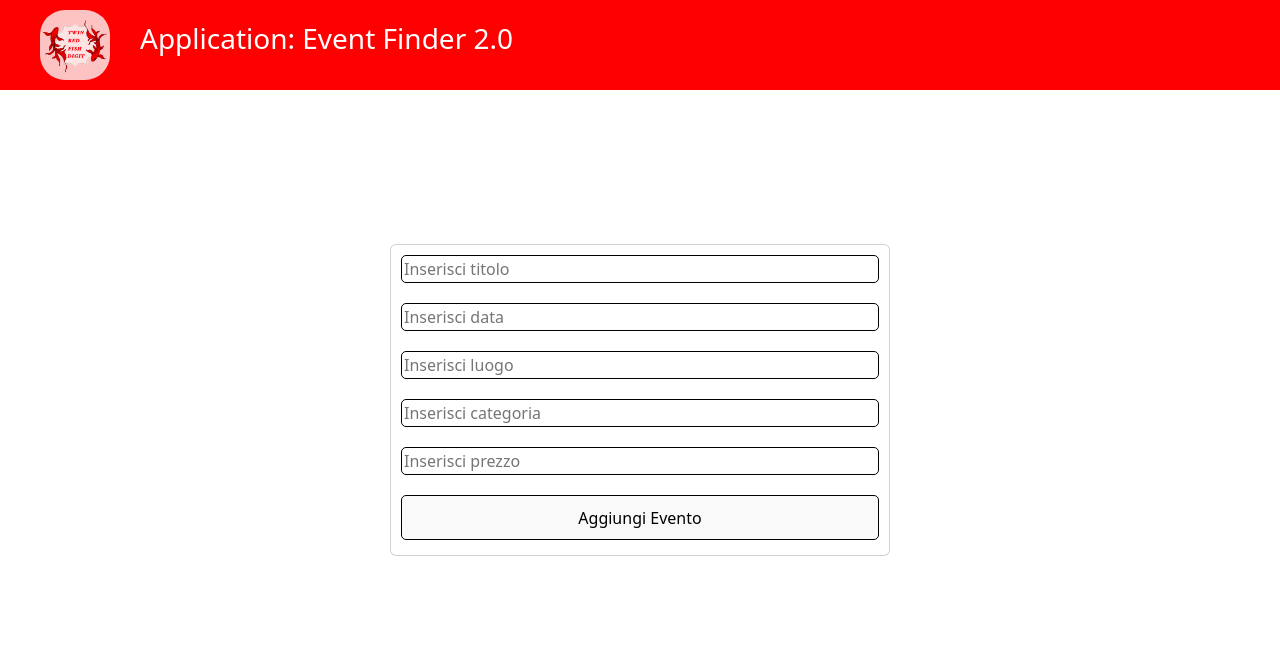
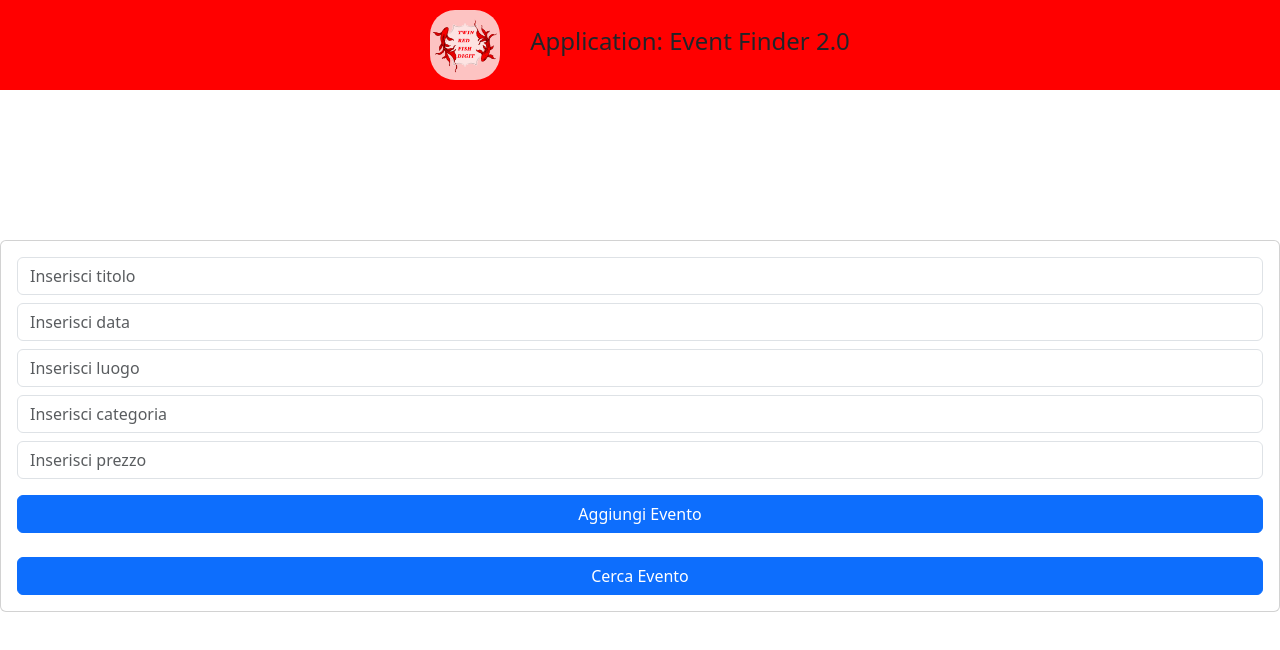
Before and after one commit to Luke2000-ai/Eventi_Finder-2.0-, a React (Vite) app in the folder Eventi_Finder/: page / in a window 1280 px wide. Shown: the top 650 px of the page. Built offline with nearby package versions, Linux system fonts and the light colour scheme.

Commit message:
6. Front e Inizio ricerca

```diff
--- a/Eventi_Finder/package.json
+++ b/Eventi_Finder/package.json
@@ -10,6 +10,7 @@
     "preview": "vite preview"
   },
   "dependencies": {
+    "bootstrap": "^5.3.8",
     "react": "^19.1.1",
     "react-dom": "^19.1.1"
   },
--- a/Eventi_Finder/src/components/ListaOggetti.css
+++ b/Eventi_Finder/src/components/ListaOggetti.css
@@ -1,42 +1,38 @@
-input{
+input {
+  width: 100%;
   border: solid 1px black;
   border-radius: 5px;
-  margin: 10px;
-  box-sizing: border-box;
-
-}
-
-button{
-  border: solid 1px black;
-  border-radius: 5px;
-  margin-left: 10px;
-  margin-right: 10px;
-  margin-bottom: 15px;
-  margin-top: 10px;
+  margin: 10px 0;
   box-sizing: border-box;
 }
 
-table, th, td {
-  border: none
+button {
+  border: solid 1px black;
+  border-radius: 5px;
+  margin: 10px 5px 15px 0;
+  box-sizing: border-box;
 }
 
-.colore{
-  background-color: darkgray;
+.tutto{
+  padding-top: 100px;
+  width: 100%;
 }
 
-tr:nth-child(even) {
-  background-color: #f2f2f2;
+#root {
+  width: 100%;
+  max-width: 100%;
 }
 
-tr:nth-child(odd) {
-  background-color: #e0e0e0;
+.tutto .row {
+  display: flex;
+  flex-direction: column;
 }
 
-table{
-  margin: auto;
+.events {
+  display: flex;
+  flex-direction: row;
+  gap: 24px;
+  padding: 24px !important;
+  flex-wrap: wrap;
+  justify-content: center;
 }
-
-div{
-  margin: auto;
-  width: 500px;
-}
--- a/Eventi_Finder/src/components/ListaOggetti.jsx
+++ b/Eventi_Finder/src/components/ListaOggetti.jsx
@@ -1,4 +1,5 @@
 import { useState, useEffect } from "react";
+
 // import './ListaOggetti.css';
 export default function ListaOggetti() {
     const NOME_LISTA = "eventi";
@@ -7,7 +8,7 @@ export default function ListaOggetti() {
         const eventiSalvati = localStorage.getItem(NOME_LISTA);
         return eventiSalvati ? JSON.parse(eventiSalvati) : [];
     });
-
+    const [eventiFiltrati, setEventiFiltrati] = useState([])
     const [titolo,setTitolo] = useState("");
     const [data,setData] = useState("");
     const [luogo,setLuogo] = useState("");
@@ -50,6 +51,11 @@ export default function ListaOggetti() {
         setPrezzo("");
     }
 
+    function cercaEvento(titoloDaCercare, luogoDacercare, prezzoDaCercare, categoriaDaCercare, dataDaCercare) {
+        const eventiCarcati = eventi.filter(evento => evento.titolo === titoloDaCercare || evento.luogo === luogoDacercare || evento.prezzo === prezzoDaCercare || evento.categoria === categoriaDaCercare || evento.data === dataDaCercare);
+        setEventiFiltrati(eventiCarcati);
+    }
+
     function eliminaEvento(index) {
 
         if(window.confirm("Sei sicuro di eliminare questo evento?")) {
@@ -72,50 +78,88 @@ export default function ListaOggetti() {
     }
 
     return (
+        <div className="tutto">
+            <div className="row">
+                <div className="col">
+                    <div className="card p-3">
+                        <input
+                            type="text"
+                            value={titolo}
+                            placeholder="Inserisci titolo"
+                            onChange={(e) => setTitolo(e.target.value)}
+                            required
+                            className="form-control mb-2"
+                        />
+                        <input
+                          type="text"
+                            value={data}
+                            placeholder="Inserisci data"
+                            onChange={(e) => setData(e.target.value)}
+                            required
+                            className="form-control mb-2"
+                        />
+                        <input
+                            type="text"
+                            value={luogo}
+                            placeholder="Inserisci luogo"
+                            onChange={(e) => setLuogo(e.target.value)}
+                            required
+                            className="form-control mb-2"
+                        />
+                        <input
+                            type="text"
+                            value={categoria}
+                            placeholder="Inserisci categoria"
+                            onChange={(e) => setCategoria(e.target.value)}
+                            required
+                            className="form-control mb-2"
+                        />
+                        <input
+                            type="number"
+                            value={prezzo}
+                            placeholder="Inserisci prezzo"
+                            onChange={(e) => setPrezzo(e.target.value)}
+                            required
+                            className="form-control mb-3"
+                        />
+                        <button className="btn btn-primary" onClick={aggiungiEvento}>
+                            {modalitaModifica ? 'Aggiorna Evento' : 'Aggiungi Evento'}
+                        </button>
+                        <br />
+                        <button className="btn btn-primary" onClick={cercaEvento}>
+                        Cerca Evento
+                        </button>
+                    </div>
+                </div>
+                <div className="events ">
+                {eventi.map((eventiFiltrati, indice) => (
+                    <div className="card mb-3" style={{ width: '18rem' }} key={indice}>
+                    <div className="card-body">
+                        <h5 className="card-title">{eventiFiltrati.titolo}</h5>
+                        <p className="card-text">{eventiFiltrati.data}</p>
+                        <p className="card-text">{eventiFiltrati.luogo}</p>
+                        <p className="card-text">{eventiFiltrati.categoria}</p>
+                        <p className="card-text">{eventiFiltrati.prezzo}</p>
+                        <div>
+                        <button
+                            className="btn btn-warning me-2"
+                            onClick={() => modificaEvento(indice)}
+                        >
+                            Modifica
+                        </button>
+                        <button
+                            className="btn btn-danger"
+                            onClick={() => eliminaEvento(indice)}
+                        >
+                            Elimina
+                        </button>
+                        </div>
+                    </div>
+                    </div>
+                ))}
+                </div>
+            </div>
+        </div>
 
-        <div>
-            <div className="card">
-                <input type="text" value={titolo} placeholder="Inserisci titolo" onChange={(e) => setTitolo(e.target.value)} required />
-                <input type="text" value={data} placeholder="Inserisci data" onChange={(e) => setData(e.target.value)} required/>
-                <input type="text" value={luogo} placeholder="Inserisci luogo" onChange={(e) => setLuogo(e.target.value)} required/>
-                <input type="text" value={categoria} placeholder="Inserisci categoria" onChange={(e) => setCategoria(e.target.value)} required/>
-                <input type="number" value={prezzo} placeholder="Inserisci prezzo" onChange={(e) => setPrezzo(e.target.value)} required/>
-                {modalitaModifica ?
-                    <button onClick={aggiungiEvento}>Aggiorna Evento</button>
-                    :
-                    <button onClick={aggiungiEvento}>Aggiungi Evento</button>
-                }
-            </div>
-
-
-{/*
-            <table border="1" style={{"padding":"10px"}}>
-                <thead>
-                    <tr>
-                        <th className="colore">Titolo</th>
-                        <th className="colore">Data</th>
-                        <th className="colore">Luogo</th>
-                        <th className="colore">Categoria</th>
-                        <th className="colore">Prezzo</th>
-                        <th className="colore">Azione</th>
-                    </tr>
-                </thead>
-                <tbody>
-                    {eventi.map((evento,indice) => (
-                        <tr key={indice}>
-                            <td>{evento.titolo}</td>
-                            <td>{evento.data}</td>
-                            <td>{evento.luogo}</td>
-                            <td>{evento.categoria}</td>
-                            <td>{evento.prezzo}</td>
-                            <td>
-                                <button onClick={() => modificaEvento(indice)}>Modifica</button>
-                                <button onClick={() => eliminaEvento(indice)}>Elimina</button>
-                           </td>
-                        </tr>
-                    ))}
-                </tbody>
-            </table> */}
-        </div>
     );
 }
--- a/Eventi_Finder/src/components/Navbar.css
+++ b/Eventi_Finder/src/components/Navbar.css
@@ -1,16 +1,24 @@
 body{
-    margin-top:0%
+    margin-top:0;
+    box-sizing: border-box;
+}
+body::-webkit-scrollbar {
+    display: none;
 }
 .divnavbar{
     position: fixed;
     top: 0;
     left: 0;
     background-color: red;
-    width: 100%;
-    padding: 10px
+    width: 100vw;
+    padding: 10px;
+    box-sizing: border-box;
+    z-index: 1;
+    display: flex;
+    justify-content: center;
+    align-items: center;
 }
 img{
-    margin-left: 30px;
     width: 70px;
     height: 70px;
     border-radius: 25px;
@@ -21,5 +29,5 @@ h1{
     margin-left: 30px;
     display: inline-block;
     color: white;
-    font-size: 28px;
+    font-size: 1.5rem !important;
 }
--- a/Eventi_Finder/src/main.jsx
+++ b/Eventi_Finder/src/main.jsx
@@ -3,6 +3,9 @@ import { createRoot } from 'react-dom/client'
 import './index.css'
 import './components/Navbar.css'
 import './components/ListaOggetti.css'
+
+
+import 'bootstrap/dist/css/bootstrap.min.css';
 // import App from './App.jsx'
 import Navbar from './components/Navbar'
 import ListaOggetti from './components/ListaOggetti'
```
Also changed, not shown: 1 other file (tests, documents, lock files or other folders).
